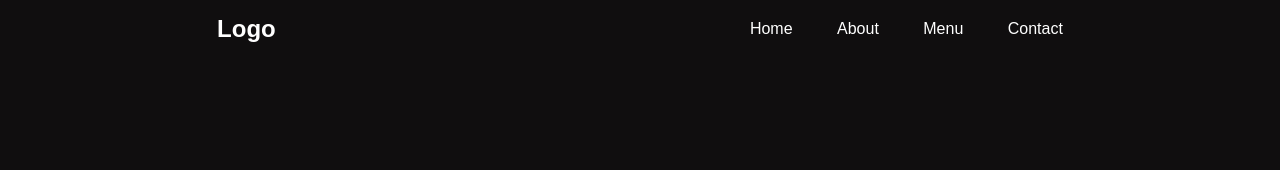
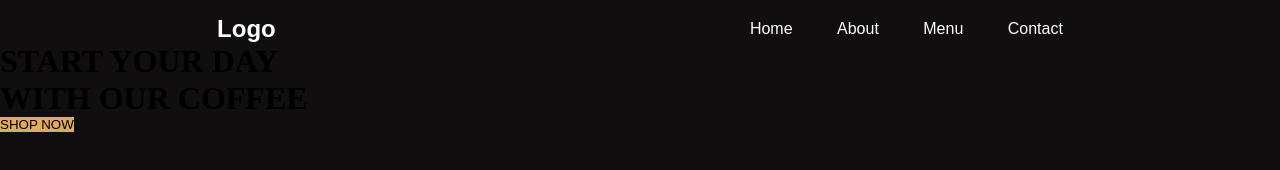
Before and after one commit to penguin248/coffee-page, a plain HTML site: page index.html in a window 1280 px wide. Drawn offline with Linux system fonts and the light colour scheme; a web font is replaced by a local one.

Commit message:
Structure the main heading and primary heading

```diff
--- a/index.html
+++ b/index.html
@@ -16,6 +16,10 @@
         <li><a href="">Contact</a></li>
       </ul>
     </nav>
-    <!--Navigation end-->
+    <header class="header">
+      <h1 class="main-headings">START YOUR DAY</h1>
+      <h1 class="primary-heading">WITH OUR COFFEE</h1>
+      <button class="main-btn">SHOP NOW</button>
+    </header>
   </body>
 </html>
```
